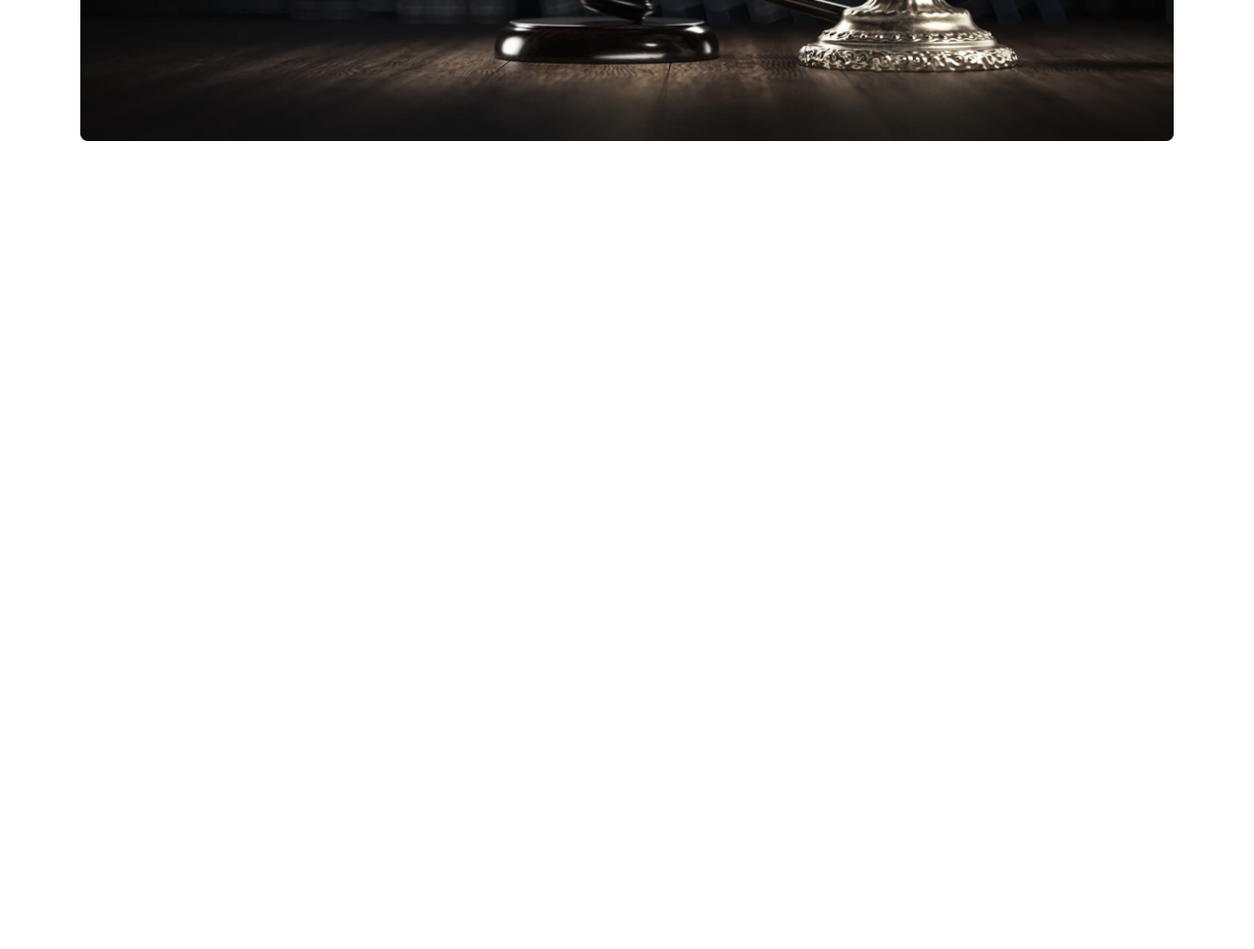
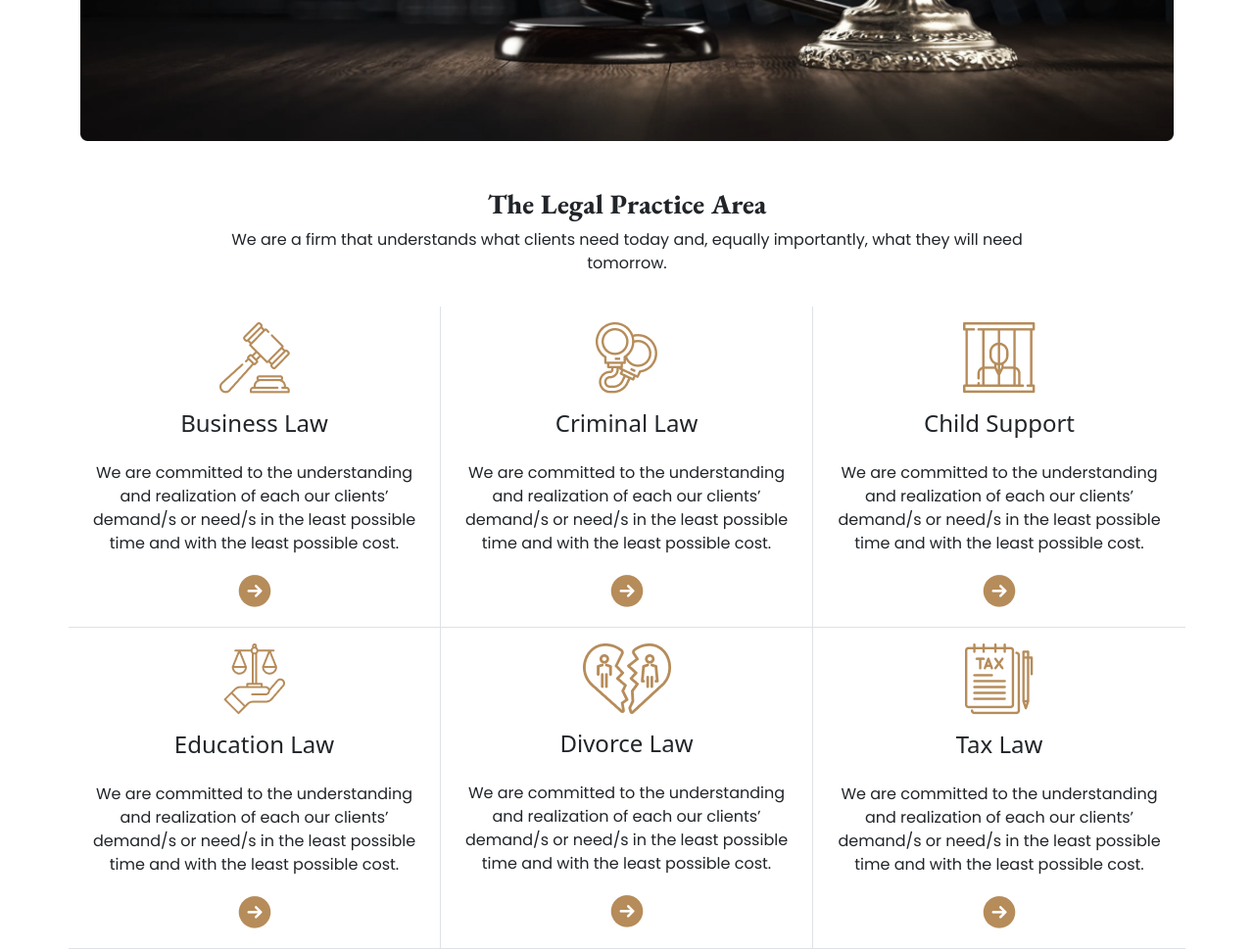
Before and after one commit to ForhadRoben/legal-solutions-3-using-bootstrap, a plain HTML site: page index.html in a window 1280 px wide. Shown: the part 505-1474 px from the top of the page at 98% size. Before the commit the page ends 800 px from the top, so only its background shows below. Drawn offline with nearby package versions, Linux system fonts and the light colour scheme.

Commit message:
legal services section commited

```diff
--- a/index.html
+++ b/index.html
@@ -72,6 +72,64 @@
         </div>
     </div>
     <!-- main part  -->
+    <main class="container">
+        <section class="mt-5">
+            <div class="pb-3 text-center w-75 mx-auto service-section ">
+                <h3>The Legal Practice Area</h3>
+                <p>We are a firm that understands what clients need today and, equally importantly, what they will need
+                    tomorrow.</p>
+            </div>
+            <div class="row ">
+                <div class="p-3 col-12 col-sm-12 col-md-6 col-lg-4 text-center border border-top-0 border-start-0">
+                    <img src="./images/Group 10.png" alt="" class="img-fluid pb-3">
+                    <h4 class="pb-3">Business Law</h4>
+                    <p>We are committed to the understanding and realization of each our clients’ demand/s or need/s in
+                        the least possible time and with the least possible cost. </p>
+                    <img src="./images/Frame.png" alt="">
+                </div>
+                <div class="p-3 col-12 col-sm-12 col-md-6 col-lg-4 text-center border border-top-0 border-start-0">
+                    <img src="./images/Group 15.png" alt="" class="img-fluid pb-3">
+                    <h4 class="pb-3">Criminal Law</h4>
+                    <p>We are committed to the understanding and realization of each our clients’ demand/s or need/s in
+                        the least possible time and with the least possible cost.</p>
+                    <img src="./images/Frame.png" alt="">
+                </div>
+                <div
+                    class="p-3 col-12 col-sm-12 col-md-6 col-lg-4 text-center border border-top-0 border-start-0 border-end-0">
+                    <img src="./images/layer1.png" alt="" class="img-fluid pb-3">
+                    <h4 class="pb-3">Child Support</h4>
+                    <p>We are committed to the understanding and realization of each our clients’ demand/s or need/s in
+                        the least possible time and with the least possible cost.</p>
+                    <img src="./images/Frame.png" alt="">
+                </div>
+                <div class="p-3 col-12 col-sm-12 col-md-6 col-lg-4 text-center border border-top-0 border-start-0">
+                    <img src="./images/Group 12.png" alt="" class="img-fluid pb-3">
+                    <h4 class="pb-3">Education Law</h4>
+                    <p>We are committed to the understanding and realization of each our clients’ demand/s or need/s in
+                        the least possible time and with the least possible cost.</p>
+                    <img src="./images/Frame.png" alt="">
+                </div>
+                <div class="p-3 col-12 col-sm-12 col-md-6 col-lg-4 text-center border border-top-0 border-start-0">
+                    <img src="./images/Group 16.png" alt="" class="img-fluid pb-3">
+                    <h4 class="pb-3">Divorce Law</h4>
+                    <p>We are committed to the understanding and realization of each our clients’ demand/s or need/s in
+                        the least possible time and with the least possible cost.</p>
+                    <img src="./images/Frame.png" alt="">
+                </div>
+                <div
+                    class="p-3 col-12 col-sm-12 col-md-6 col-lg-4 text-center border border-top-0 border-start-0 border-end-0">
+                    <img src="./images/Group 13.png" alt="" class="img-fluid pb-3">
+                    <h4 class="pb-3">Tax Law</h4>
+                    <p>We are committed to the understanding and realization of each our clients’ demand/s or need/s in
+                        the least possible time and with the least possible cost.</p>
+                    <img src="./images/Frame.png" alt="">
+                </div>
+
+
+            </div>
+        </section>
+    </main>
+
     <!-- footer part  -->
 
 
--- a/style.css
+++ b/style.css
@@ -9,7 +9,8 @@
     box-sizing: border-box;
 }
 
-h1 {
+h1,
+h3 {
     font-family: 'EB Garamond', serif;
 }
 
```
